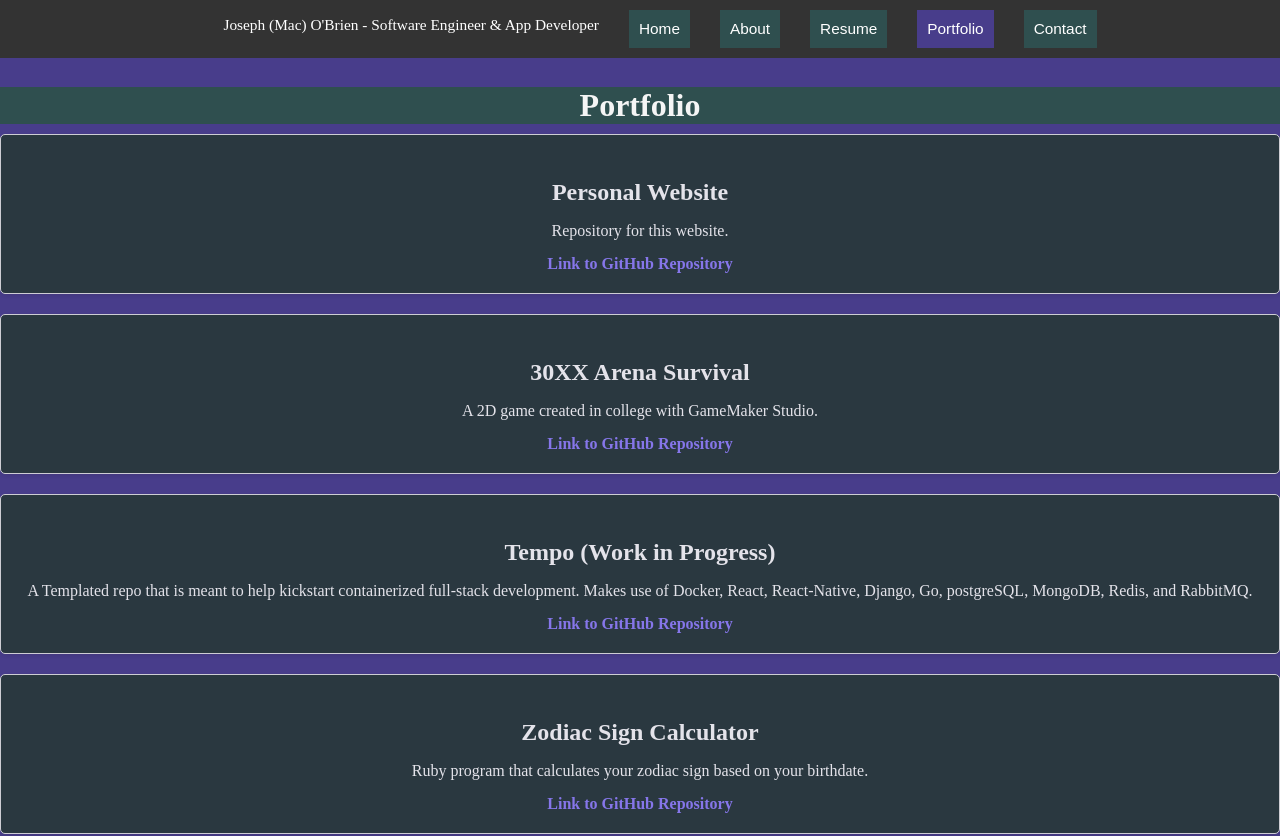
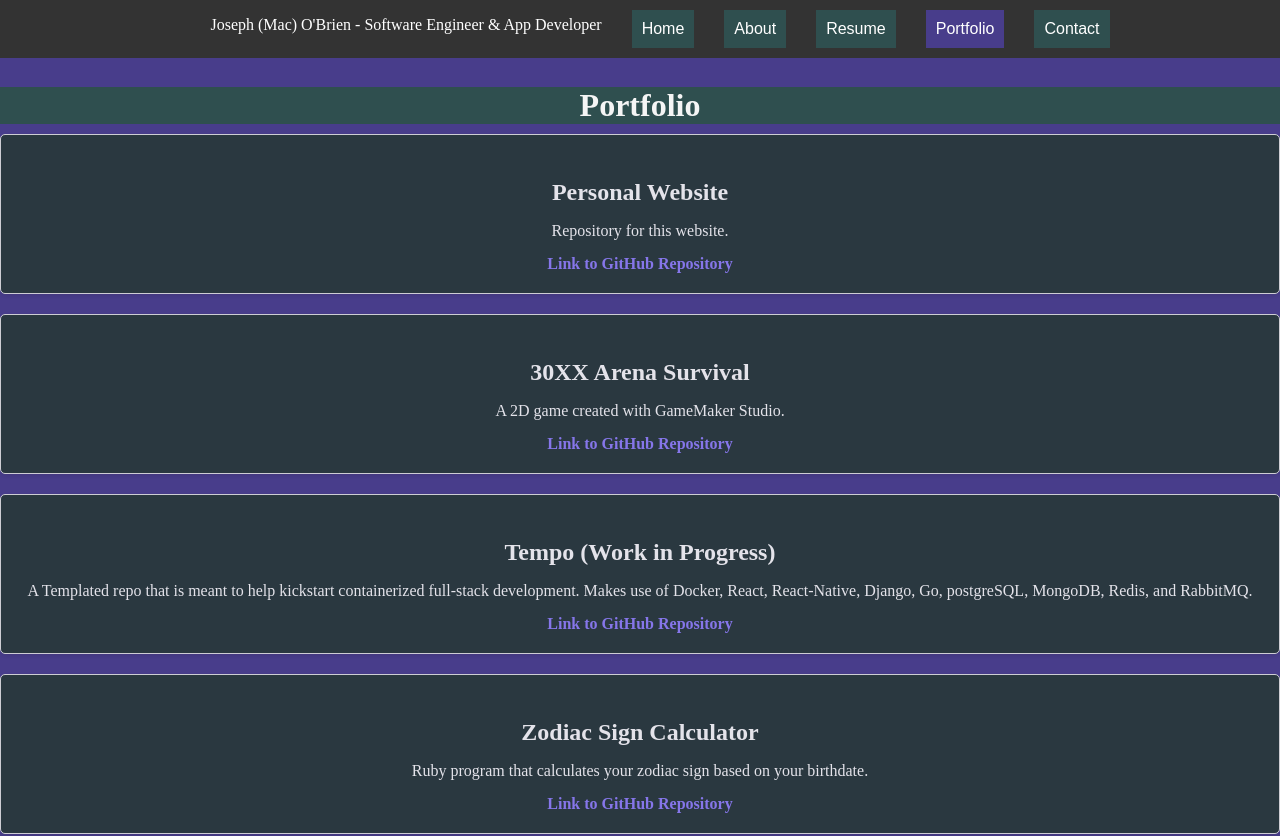
Before and after one commit to jobrien127/personal-site, a React (Create React App) app: page /portfolio in a window 1280 px wide. Shown: the top 836 px of the page. Built offline with nearby package versions, Linux system fonts and the light colour scheme; the HTML template or start-up script is replaced by a standard one.

Commit message:
resize tab bar and update project desc

```diff
--- a/src/components/Portfolio/Portfolio.tsx
+++ b/src/components/Portfolio/Portfolio.tsx
@@ -18,7 +18,7 @@ const projects: Project[] = [
   {
     id: 2,
     title: '30XX Arena Survival',
-    description: 'A 2D game created in college with GameMaker Studio.',
+    description: 'A 2D game created with GameMaker Studio.',
     link: 'https://github.com/jobrien127/30XX_Arena_Survival',
   },
   {
--- a/src/components/TabBar/TabBar.css
+++ b/src/components/TabBar/TabBar.css
@@ -28,7 +28,7 @@
   background: #2f4f4f;
   border: none;
   color: white;
-  font-size: 1.2vw;
+  font-size: 1em;
   text-decoration: none;
   cursor: pointer;
 }
@@ -46,7 +46,7 @@
 
 .tab-header {
   color: white;
-  font-size: 1.2vw;
+  font-size: 1em;
   text-decoration: none;
   margin-top: 0.5vw;
 }
```
